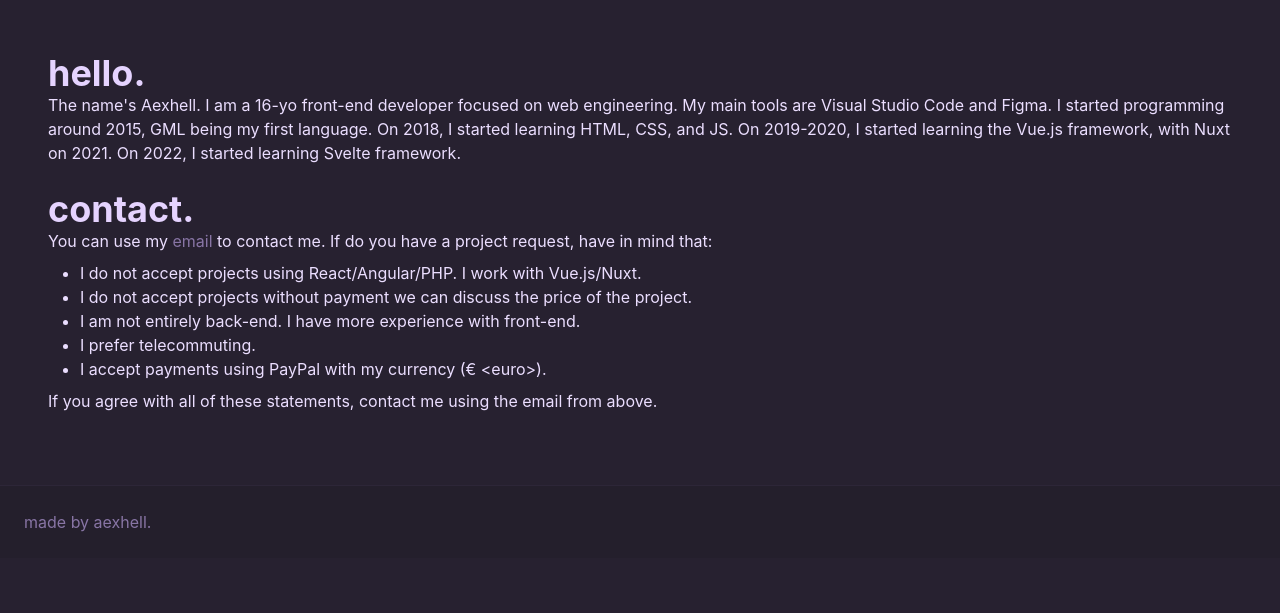
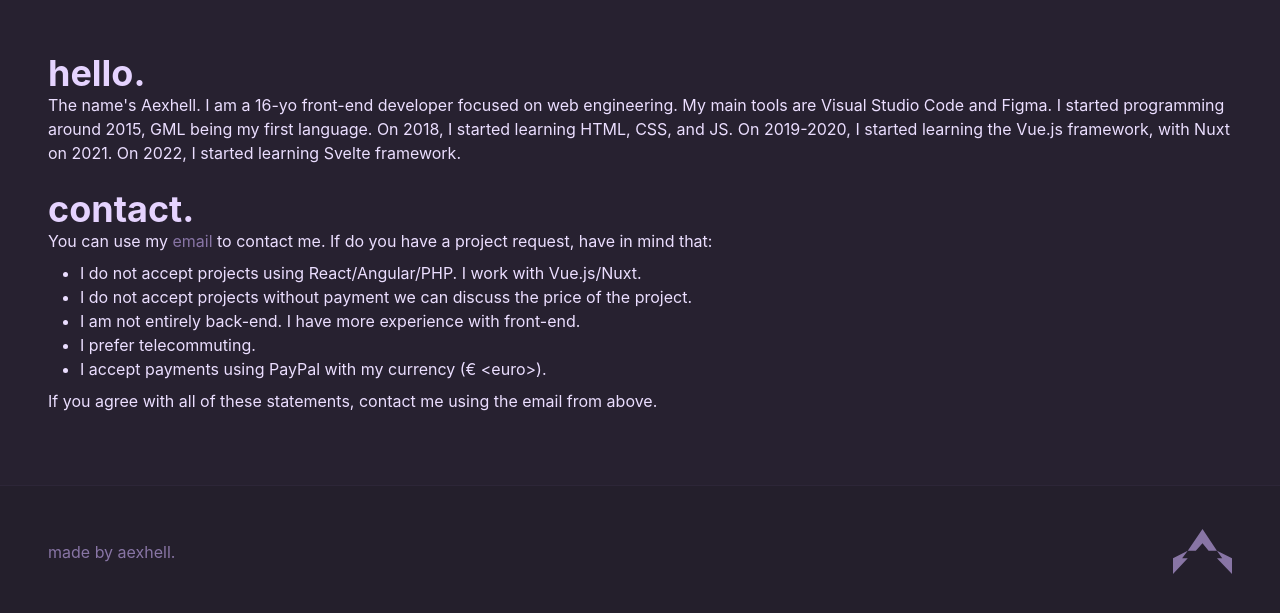
Before and after one commit to CryptoSuperStar/nuxt-portfolio, a Nuxt app: page / in a window 1280 px wide. Shown: the part 795-1408 px from the top of the page. Before the commit the page ends 1353 px from the top, so only its background shows below. Built offline with nearby package versions, Linux system fonts and the light colour scheme.

Commit message:
chore: footer logo

```diff
--- a/components/Footer.vue
+++ b/components/Footer.vue
@@ -1,8 +1,13 @@
 <template>
-  <div id="axhl__footer" class="absolute bottom-15 border-t border-midnight-200 bg-midnight-100 flex flex-row md:justify-between justify-center p-6 w-full">
+  <div id="axhl__footer" class="absolute bottom-15 border-t border-midnight-200 bg-midnight-100 flex md:flex-row flex-col md:justify-between justify-center items-center py-6 px-12 w-full">
     <h1 class="text-midnight-500">
       made by <a href="https://github.com/aexhell">aexhell</a>.
     </h1>
+    <a href="https://github.com/aexhell">
+      <svg class="hidden md:block text-midnight-500 hover:text-midnight-700" xmlns="http://www.w3.org/2000/svg" width="59" height="83" viewBox="0 0 109 83" fill="none">
+        <path d="M54.5 0L81.1981 39.9096L90.9238 53.9594H81.1981L109 83V53.9594L81.1981 39.9096H65.7513L54.5 26.4176L42.1045 39.9096L27.25 40.1885L0 53.9594V83L27.25 53.9594H16.932L27.25 40.1885L54.5 0Z" fill="currentColor" />
+      </svg>
+    </a>
   </div>
 </template>
 
```
